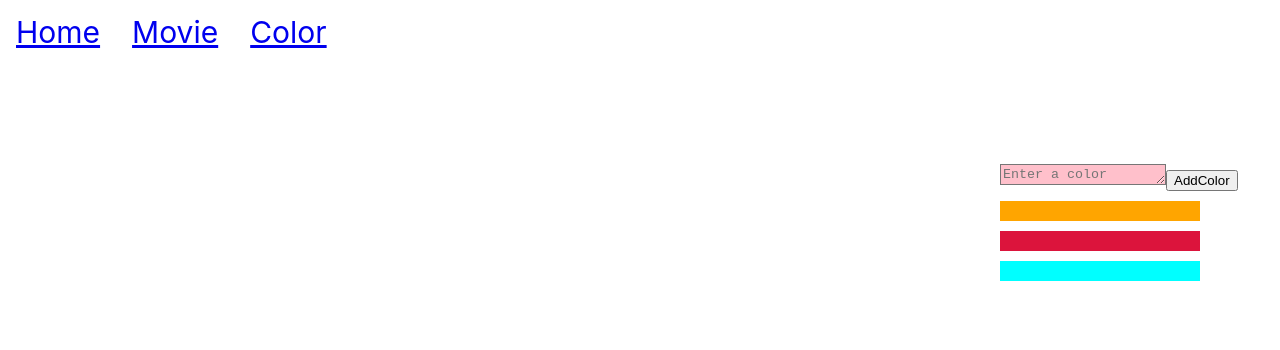
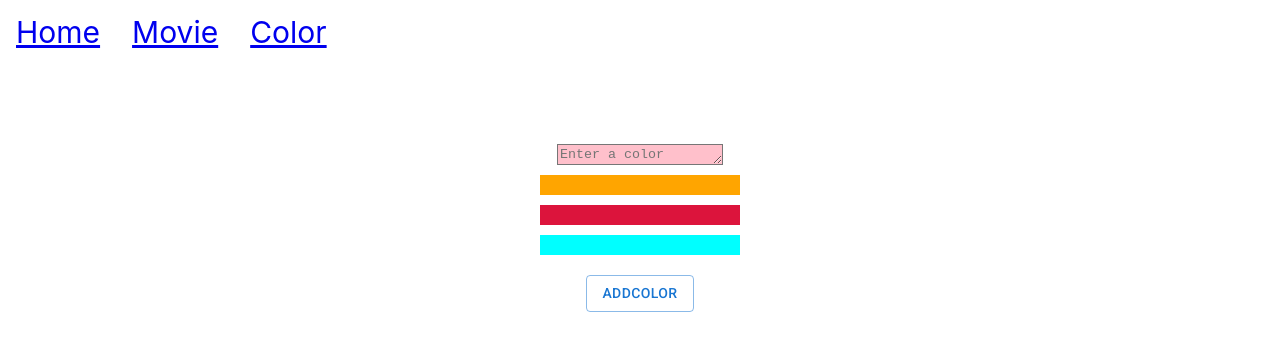
Before and after one commit to Preethidhivakar/sample-project, a React (Create React App) app: page /Color in a window 1280 px wide. Shown: the top 350 px of the page. Built offline with nearby package versions, Linux system fonts and the light colour scheme; the HTML template or start-up script is replaced by a standard one.

Commit message:
color change

```diff
--- a/src/App.css
+++ b/src/App.css
@@ -157,15 +157,23 @@
   justify-content:space-between;
 }
 .add-color{
-  margin-left: 1000px;
-  margin-top:100px;
+  /* margin-left: 1000px;
+  margin-top:100px; */
+  display:flex;
+  flex-direction: column;
+  align-items: center;
+  margin-top: 80px;;
 
 }
+
 h1{
   text-align: center;
 }
 .boy-gif{
-margin-left:1000px;
+margin-left:900px;
+display: flex;
+flex-direction: column;
+align-items: center;
 width:700px;
 height:700px;
 }
--- a/src/Color.js
+++ b/src/Color.js
@@ -2,7 +2,7 @@ import React from 'react';
 import "./App.css";
 import { useState } from "react";
 import TextareaAutosize from '@mui/material/TextareaAutosize';
-
+import Button from "@mui/material/Button";
 
 
 export default function Color(){
@@ -18,8 +18,8 @@ export default function Color(){
         placeholder="Enter a color"
         style={styles}
         onChange={(event) => setColor(event.target.value)} />
-      <button onClick={() => setColorList([...colorList, color])}>AddColor</button>
-      {colorList.map((clr) => (<ColorBox cool={clr} />))}
+      {colorList.map((clr) => (<ColorBox cool={clr} />))}<br></br>
+      <Button className='add-button' variant="outlined" onClick={() => setColorList([...colorList, color])}>AddColor</Button>
 
     </div>
   );
```
